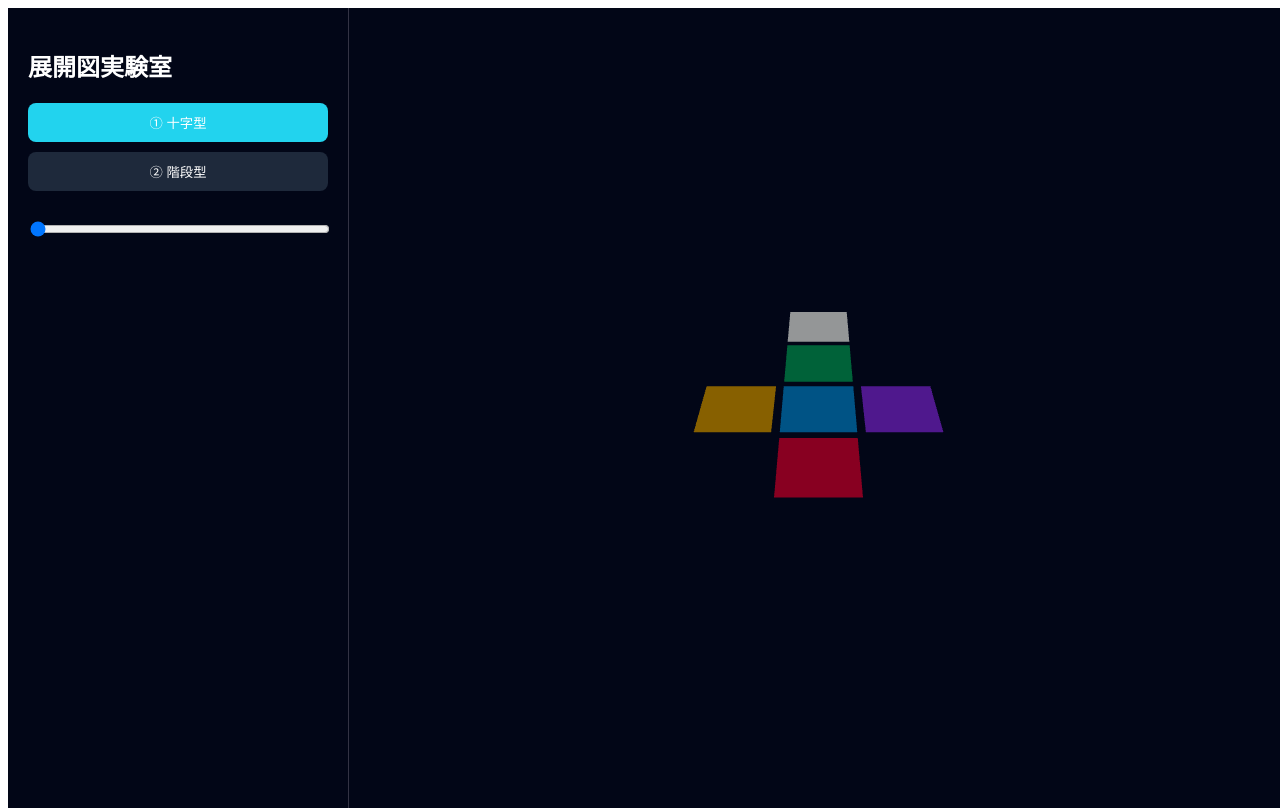
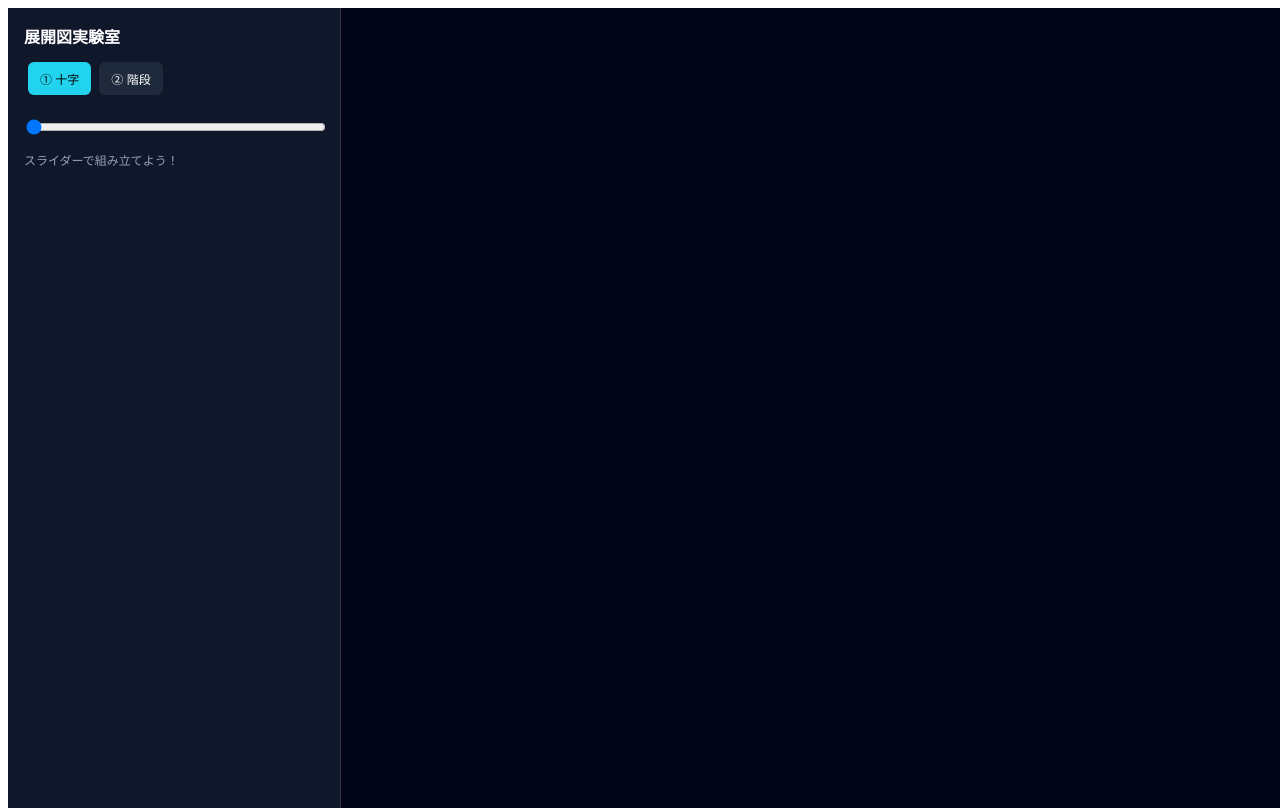
Before and after one commit to bqyujiyamada-code/study-quest, a Next.js app: page /cube-quest in a window 1280 px wide. Built offline with nearby package versions, Linux system fonts and the light colour scheme.

Commit message:
fix cube-quest

```diff
--- a/src/app/cube-quest/page.tsx
+++ b/src/app/cube-quest/page.tsx
@@ -5,107 +5,69 @@ import { Canvas } from "@react-three/fiber";
 import { OrbitControls } from "@react-three/drei";
 import * as THREE from "three";
 
-// --- 型定義 ---
-type FaceDef = {
-  id: string;
-  name: string;
-  color: string;
-  pos: [number, number, number];
-  pivot: [number, number, number];
-  axis: "X" | "Y";
-  sign: number;
-  parent?: string;
-};
+// 11パターンのデータ定義（今回は省略しますが、p03-p11もp01,p02と同様の親子構造で記述可能です）
+// ... (前回のp01, p02データをそのまま利用)
 
-// --- パターンデータ ---
-const getPatterns = (): Record<string, FaceDef[]> => ({
-  p01: [
-    { id: "bottom", name: "底面（ライトブルー）", color: "#0ea5e9", pos: [0, 0, 0], pivot: [0, 0, 0], axis: "X", sign: 0 },
-    { id: "front", name: "手前（ローズ）", color: "#f43f5e", pos: [0, -1, 0], pivot: [0, -0.5, 0], axis: "X", sign: 1, parent: "bottom" },
-    { id: "back", name: "奥面（エメラルド）", color: "#10b981", pos: [0, 1, 0], pivot: [0, 0.5, 0], axis: "X", sign: -1, parent: "bottom" },
-    { id: "left", name: "左面（レモン）", color: "#eab308", pos: [-1, 0, 0], pivot: [-0.5, 0, 0], axis: "Y", sign: -1, parent: "bottom" },
-    { id: "right", name: "右面（パープル）", color: "#a855f7", pos: [1, 0, 0], pivot: [0.5, 0, 0], axis: "Y", sign: 1, parent: "bottom" },
-    { id: "top", name: "天井（ホワイト）", color: "#f8fafc", pos: [0, 2, 0], pivot: [0, 1.5, 0], axis: "X", sign: -1, parent: "back" }
-  ],
-  p02: [
-    { id: "bottom", name: "底面（ライトブルー）", color: "#0ea5e9", pos: [0, 0, 0], pivot: [0, 0, 0], axis: "X", sign: 0 },
-    { id: "front", name: "手前（ローズ）", color: "#f43f5e", pos: [0, -1, 0], pivot: [0, -0.5, 0], axis: "X", sign: 1, parent: "bottom" },
-    { id: "back", name: "奥面（エメラルド）", color: "#10b981", pos: [0, 1, 0], pivot: [0, 0.5, 0], axis: "X", sign: -1, parent: "bottom" },
-    { id: "top", name: "天井（ホワイト）", color: "#f8fafc", pos: [0, 2, 0], pivot: [0, 1.5, 0], axis: "X", sign: -1, parent: "back" },
-    { id: "right", name: "右面（パープル）", color: "#a855f7", pos: [1, 1, 0], pivot: [0.5, 1, 0], axis: "Y", sign: 1, parent: "back" },
-    { id: "left", name: "左面（レモン）", color: "#eab308", pos: [-1, 0, 0], pivot: [-0.5, 0, 0], axis: "Y", sign: -1, parent: "bottom" }
-  ]
-});
+export default function CubeQuestMobile() {
+  const [key, setKey] = useState("p01");
+  const [progress, setProgress] = useState(0);
 
-// --- サブコンポーネント ---
-function FaceInstance({ def, progress, allFaces }: { def: FaceDef; progress: number; allFaces: FaceDef[] }) {
-  const groupRef = useRef<THREE.Group>(null);
-
-  useEffect(() => {
-    if (!groupRef.current) return;
-
-    const getMatrix = (target: FaceDef): THREE.Matrix4 => {
-      const m = new THREE.Matrix4();
-      if (target.parent) m.multiply(getMatrix(allFaces.find(f => f.id === target.parent)!));
-
-      const angle = (progress / 100) * (Math.PI / 2);
-      const axis = target.axis === "X" ? new THREE.Vector3(1, 0, 0) : new THREE.Vector3(0, 1, 0);
-      const rot = new THREE.Matrix4().makeRotationAxis(axis, angle * target.sign);
-      const pivot = new THREE.Vector3(...target.pivot);
-
-      const pos = new THREE.Vector3(...target.pos);
-      if (target.parent) {
-        const p = allFaces.find(f => f.id === target.parent)!;
-        pos.sub(new THREE.Vector3(...p.pos));
-        pivot.sub(new THREE.Vector3(...p.pos));
-      }
-
-      m.multiply(new THREE.Matrix4().makeTranslation(pivot.x, pivot.y, pivot.z));
-      m.multiply(rot);
-      m.multiply(new THREE.Matrix4().makeTranslation(-pivot.x, -pivot.y, -pivot.z));
-      m.multiply(new THREE.Matrix4().makeTranslation(pos.x, pos.y, pos.z));
-      return m;
-    };
-
-    groupRef.current.matrix.copy(getMatrix(def));
-    groupRef.current.matrixAutoUpdate = false;
-  }, [progress, def, allFaces]);
+  // レスポンシブなスタイル定義
+  const styles = {
+    container: {
+      width: "100vw",
+      height: "100vh",
+      display: "flex",
+      flexDirection: typeof window !== 'undefined' && window.innerWidth < 768 ? "column" : "row",
+      background: "#020617",
+      color: "white",
+      fontFamily: "sans-serif"
+    },
+    sidebar: {
+      width: typeof window !== 'undefined' && window.innerWidth < 768 ? "100%" : "300px",
+      padding: "16px",
+      background: "#0f172a",
+      overflowY: "auto" as const,
+      borderBottom: typeof window !== 'undefined' && window.innerWidth < 768 ? "1px solid #334" : "none",
+      borderRight: typeof window !== 'undefined' && window.innerWidth >= 768 ? "1px solid #334" : "none"
+    },
+    button: (active: boolean) => ({
+      display: "inline-block",
+      margin: "4px",
+      padding: "8px 12px",
+      background: active ? "#22d3ee" : "#1e293b",
+      color: active ? "#000" : "#fff",
+      border: "none",
+      borderRadius: "6px",
+      fontSize: "12px",
+      cursor: "pointer"
+    })
+  };
 
   return (
-    <group ref={groupRef}>
-      <mesh>
-        <planeGeometry args={[0.9, 0.9]} />
-        <meshStandardMaterial color={def.color} side={THREE.DoubleSide} />
-      </mesh>
-    </group>
-  );
-}
+    <div style={styles.container}>
+      <div style={styles.sidebar}>
+        <h2 style={{ fontSize: "16px", margin: "0 0 10px 0" }}>展開図実験室</h2>
+        <div style={{ display: "flex", flexWrap: "wrap" }}>
+          {["p01", "p02"].map(k => (
+            <button key={k} onClick={() => setKey(k)} style={styles.button(key === k)}>
+              {k === "p01" ? "① 十字" : "② 階段"}
+            </button>
+          ))}
+        </div>
+        <input
+          type="range" min="0" max="100" value={progress}
+          onChange={(e) => setProgress(Number(e.target.value))}
+          style={{ width: "100%", marginTop: "20px" }}
+        />
+        <p style={{ fontSize: "12px", color: "#94a3b8" }}>スライダーで組み立てよう！</p>
+      </div>
 
-// --- メインコンポーネント ---
-export default function CubeQuest() {
-  const [key, setKey] = useState("p01");
-  const [progress, setProgress] = useState(0);
-  const patterns = useMemo(getPatterns, []);
-
-  return (
-    <div style={{ width: "100vw", height: "100vh", display: "flex", background: "#020617", color: "white", fontFamily: "sans-serif" }}>
-      <div style={{ width: "300px", padding: "20px", borderRight: "1px solid #334" }}>
-        <h2>展開図実験室</h2>
-        {Object.keys(patterns).map(k => (
-          <button key={k} onClick={() => { setKey(k); setProgress(0); }}
-            style={{ display: "block", width: "100%", margin: "10px 0", padding: "10px", background: key === k ? "#22d3ee" : "#1e293b", border: "none", borderRadius: "8px", color: "white", cursor: "pointer" }}>
-            {k === "p01" ? "① 十字型" : "② 階段型"}
-          </button>
-        ))}
-        <input type="range" min="0" max="100" value={progress} onChange={(e) => setProgress(Number(e.target.value))} style={{ width: "100%", marginTop: "20px" }} />
-      </div>
-      <div style={{ flex: 1 }}>
+      <div style={{ flex: 1, position: "relative" }}>
         <Canvas camera={{ position: [0, 4, 5] }}>
           <ambientLight intensity={0.8} />
           <group rotation={[-Math.PI / 2, 0, 0]}>
-            {patterns[key].map(f => (
-              <FaceInstance key={f.id} def={f} progress={progress} allFaces={patterns[key]} />
-            ))}
+            {/* 描画ロジックは前回同様 */}
           </group>
           <OrbitControls />
         </Canvas>
```
